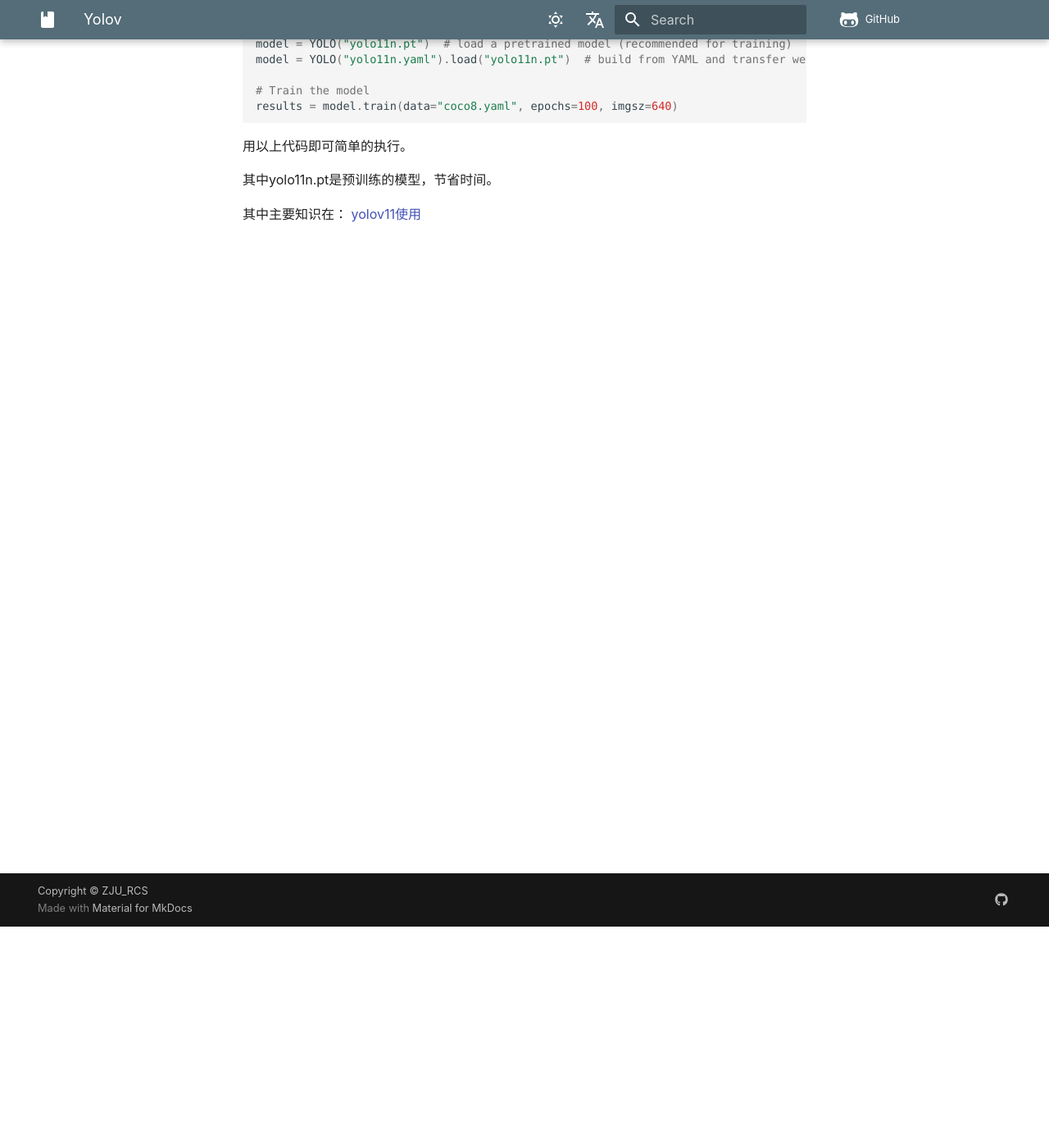
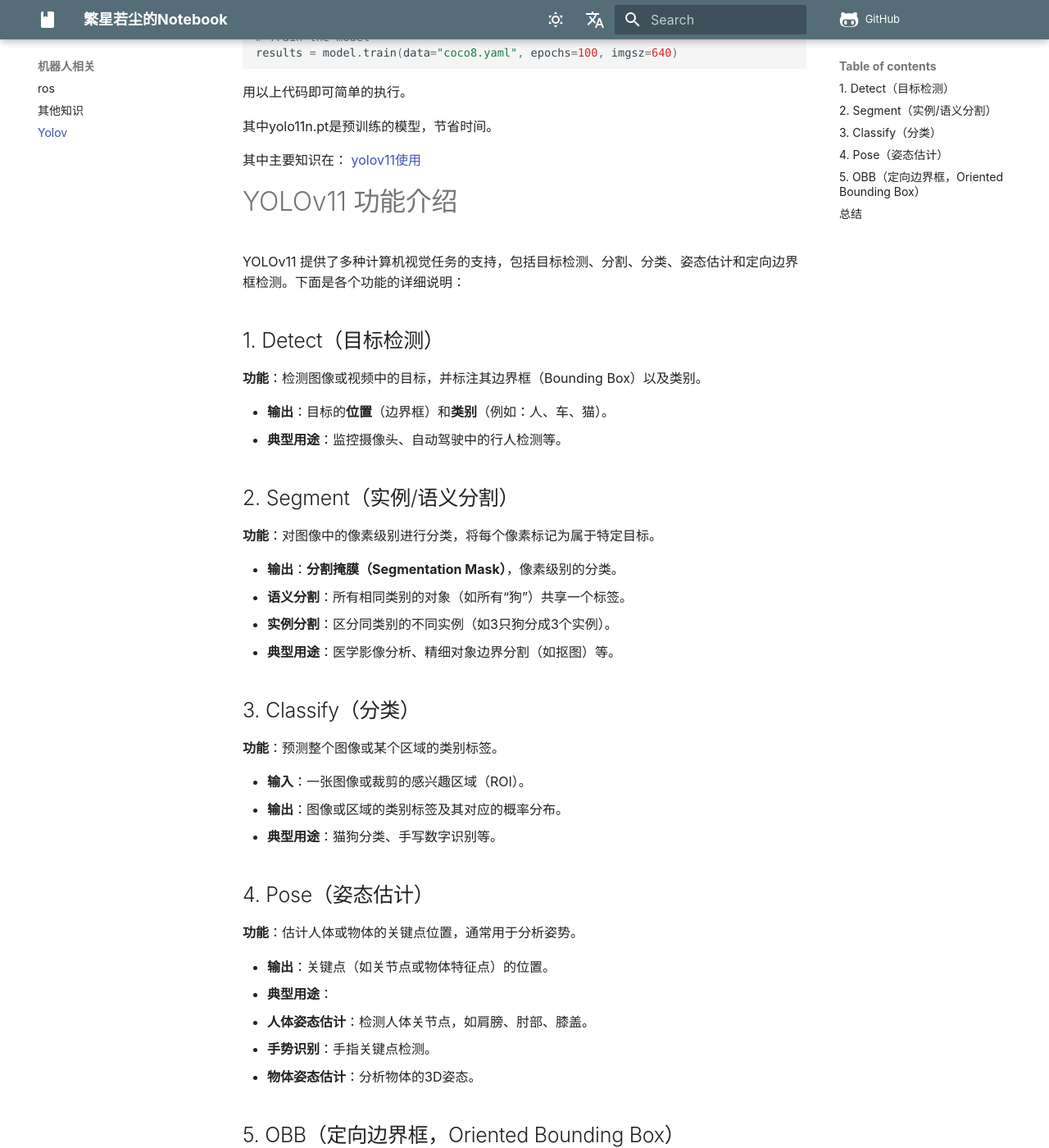
Before and after one commit to zjuer-dm/Notebook, an MkDocs documentation site: the page built from docs/robot/yolov.md, in a window 1280 px wide and 1400 px high, scrolled down 270 px. Shown: the whole window at 82% size. Built offline with MkDocs 1.6.1 and Material for MkDocs 9.7.7, drawn with Linux system fonts in a browser that asks for light colours; nearby versions of some CDN libraries; some web fonts are replaced; comment, search, counter and statistics services are not loaded; some of the changed text lies outside the part shown.

Commit message:
2024.11.15_2

```diff
--- a/docs/robot/yolov.md
+++ b/docs/robot/yolov.md
@@ -14,4 +14,61 @@
 其中yolo11n.pt是预训练的模型，节省时间。
 
 其中主要知识在：
-<a href="https://www.runoob.com/html/html-links.html#tips">yolov11使用</a>
+<a href="https://docs.ultralytics.com/">yolov11使用</a>
+
+# YOLOv11 功能介绍
+
+YOLOv11 提供了多种计算机视觉任务的支持，包括目标检测、分割、分类、姿态估计和定向边界框检测。下面是各个功能的详细说明：
+
+## 1. Detect（目标检测）
+**功能**：检测图像或视频中的目标，并标注其边界框（Bounding Box）以及类别。
+
+- **输出**：目标的**位置**（边界框）和**类别**（例如：人、车、猫）。
+- **典型用途**：监控摄像头、自动驾驶中的行人检测等。
+
+## 2. Segment（实例/语义分割）
+**功能**：对图像中的像素级别进行分类，将每个像素标记为属于特定目标。
+
+- **输出**：**分割掩膜（Segmentation Mask）**，像素级别的分类。
+  - **语义分割**：所有相同类别的对象（如所有“狗”）共享一个标签。
+  - **实例分割**：区分同类别的不同实例（如3只狗分成3个实例）。
+- **典型用途**：医学影像分析、精细对象边界分割（如抠图）等。
+
+## 3. Classify（分类）
+**功能**：预测整个图像或某个区域的类别标签。
+
+- **输入**：一张图像或裁剪的感兴趣区域（ROI）。
+- **输出**：图像或区域的类别标签及其对应的概率分布。
+- **典型用途**：猫狗分类、手写数字识别等。
+
+## 4. Pose（姿态估计）
+**功能**：估计人体或物体的关键点位置，通常用于分析姿势。
+
+- **输出**：关键点（如关节点或物体特征点）的位置。
+- **典型用途**：
+  - **人体姿态估计**：检测人体关节点，如肩膀、肘部、膝盖。
+  - **手势识别**：手指关键点检测。
+  - **物体姿态估计**：分析物体的3D姿态。
+
+## 5. OBB（定向边界框，Oriented Bounding Box）
+**功能**：检测具有方向信息的边界框。
+
+- **与传统边界框的区别**：OBB允许边界框以任意角度旋转，适用于**不规则方向的目标**。
+- **输出**：包含方向信息的边界框参数（如：中心点、宽度、高度、旋转角度）。
+- **典型用途**：
+  - 遥感图像分析：检测旋转目标如建筑物、飞机。
+  - OCR（文字检测）：对斜体或旋转文本进行检测。
+
+---
+
+## 总结
+
+| 功能         | 描述                             | 输出                       | 典型用途               |
+|--------------|----------------------------------|----------------------------|------------------------|
+| **Detect**   | 目标检测                         | 边界框、类别               | 行人检测、车辆识别等   |
+| **Segment**  | 实例/语义分割                     | 分割掩膜（像素级分类）     | 医学影像、物体分割等   |
+| **Classify** | 分类                             | 类别标签、概率分布         | 图像分类、手写识别等   |
+| **Pose**     | 姿态估计                         | 关键点位置（关节、物体特征点）| 人体姿势、物体姿态等   |
+| **OBB**      | 定向边界框（旋转目标检测）        | 包含方向信息的边界框参数  | 遥感分析、OCR、车牌识别等 |
+
+这些功能广泛应用于自动驾驶、机器人、安防、医疗影像等领域。
--- a/mkdocs.yml
+++ b/mkdocs.yml
@@ -113,6 +113,7 @@
   - 机器人相关:
       - ros: 'robot/ros.md'
       - 其他知识: 'robot/others.md'
+      - Yolov : 'robot/yolov.md'
   - 控制主修:
       - 机器视觉 : 'control/machine_vision.md'
       - 现代控制理论: 'control/control_system.md'
```
